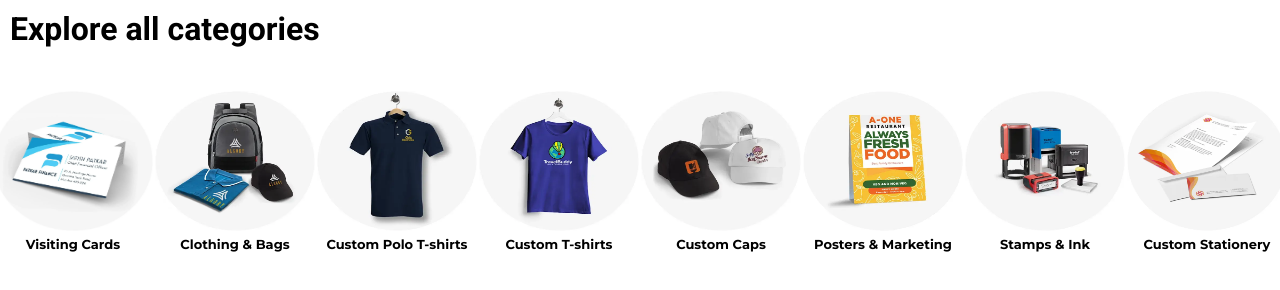
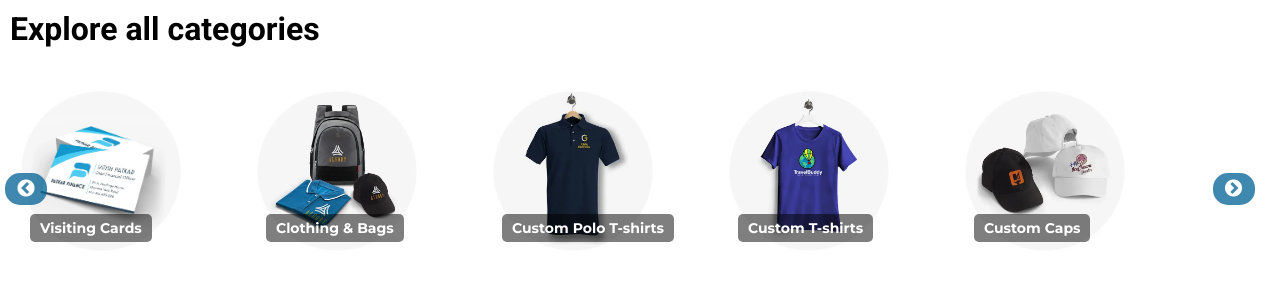
Before and after one commit to shahid-anwar/Vista-Print, a React (Vite) app in the folder vista/: page / in a window 1280 px wide. Shown: the part 480-770 px from the top of the page. Built offline with nearby package versions, Linux system fonts and the light colour scheme.

Commit message:
Slider completed

```diff
--- a/vista/package.json
+++ b/vista/package.json
@@ -11,7 +11,9 @@
   },
   "dependencies": {
     "react": "^18.2.0",
-    "react-dom": "^18.2.0"
+    "react-dom": "^18.2.0",
+    "react-slick": "^0.30.2",
+    "slick-carousel": "^1.8.1"
   },
   "devDependencies": {
     "@types/react": "^18.2.64",
--- a/vista/src/Component/Header/Section.jsx
+++ b/vista/src/Component/Header/Section.jsx
@@ -1,7 +1,18 @@
 import "./styles.css";
+import "slick-carousel/slick/slick.css";
+import "slick-carousel/slick/slick-theme.css";
+
+import Slider from "react-slick";
 const Section = () => {
+  const settings = {
+    dots: false,
+    infinite: true,
+    speed: 500,
+    slidesToShow: 5,
+    slidesToScroll: 1,
+  };
   return (
-    <div>
+    <div className="section-div">
       <div className="background">
         <div className="swan-banner-text-container">
           <div className="swan-banner-text">
@@ -45,86 +56,112 @@ const Section = () => {
           </h1>
         </div>
         <div className="categories-images">
+          <Slider {...settings}>
             <div className="cat-image-details">
+              <div>
                 <img
                   src="/assets/first-row/1.webp"
                   alt="first-image"
                   className="cat-image"
                 />
+              </div>
+
               <div className="swan-text-xm1 swan-font-weight-bold">
                 Visiting Cards
               </div>
             </div>
             <div className="cat-image-details">
+              <div>
                 <img
                   src="/assets/first-row/2.webp"
                   alt="second-image"
                   className="cat-image"
                 />
+              </div>
+
               <div className="swan-text-xm1 swan-font-weight-bold">
                 Clothing & Bags
               </div>
             </div>
             <div className="cat-image-details">
+              <div>
                 <img
                   src="/assets/first-row/3.webp"
                   alt="third-image"
                   className="cat-image"
                 />
+              </div>
+
               <div className="swan-text-xm1 swan-font-weight-bold">
                 Custom Polo T-shirts
               </div>
             </div>
             <div className="cat-image-details">
+              <div>
                 <img
                   src="/assets/first-row/4.webp"
                   alt="fourth-image"
                   className="cat-image"
                 />
+              </div>
+
               <div className="swan-text-xm1 swan-font-weight-bold">
                 Custom T-shirts
               </div>
             </div>
             <div className="cat-image-details">
+              <div>
                 <img
                   src="/assets/first-row/5.webp"
                   alt="fifth-image"
                   className="cat-image"
                 />
+              </div>
+
               <div className="swan-text-xm1 swan-font-weight-bold">
                 Custom Caps
               </div>
             </div>
             <div className="cat-image-details">
+              <div>
                 <img
                   src="/assets/first-row/6.webp"
                   alt="sixth-image"
                   className="cat-image"
                 />
+              </div>
+
               <div className="swan-text-xm1 swan-font-weight-bold">
                 Posters & Marketing
               </div>
             </div>
             <div className="cat-image-details">
+              <div>
                 <img
                   src="/assets/first-row/7.webp"
                   alt="seventh-image"
                   className="cat-image"
                 />
+              </div>
+
               <div className="swan-text-xm1 swan-font-weight-bold">
                 Stamps & Ink
               </div>
             </div>
             <div className="cat-image-details">
+              <div>
                 <img
                   src="/assets/first-row/8.webp"
                   alt="eighth-image"
                   className="cat-image"
                 />
+              </div>
+
               <div className="swan-text-xm1 swan-font-weight-bold">
                 Custom Stationery
               </div>
             </div>
+          </Slider>
         </div>
       </div>
     </div>
--- a/vista/src/Component/Header/styles.css
+++ b/vista/src/Component/Header/styles.css
@@ -201,9 +201,9 @@ body {
       cursor: pointer;
     }
     .categories-images{
-      display: flex;
+      /* display: flex;
       justify-content: center;
-      align-items: center;
+      align-items: center; */
       padding: 20px;
       object-fit: cover;
     }
@@ -220,6 +220,8 @@ body {
   }
   .cat-image-details{
     cursor: pointer;
+    display: flex;
+    justify-content: center;
   }
   .header-nav {
     width: 100%; /* You can set a specific width if needed */
@@ -263,6 +265,9 @@ body {
       touch-action: manipulation;
       font-family: "Montserrat";
   }
+  .section-div{
+    /* background-color: indigo; */
+  }
   .new-arr-btn:hover{
     background-position: center center;
     color: rgb(255, 255, 255);
@@ -301,6 +306,90 @@ body {
     height: 20px;
     fill: #000;
   }
+
+/* Styling for React Slick carousel */
+.categories-images {
+    position: relative; /* Ensure position relative for absolute positioning of buttons */
+  }
+
+  /* Styling for previous and next buttons */
+  .slick-prev,
+  .slick-next {
+    position: absolute; /* Position buttons absolutely */
+    top: 50%; /* Align buttons vertically in the middle */
+    transform: translateY(-50%); /* Adjust vertical position */
+    z-index: 1; /* Ensure buttons appear above slides */
+    background-color: rgba(184, 60, 60, 0.8); /* Background color of buttons */
+    border: none; /* Remove border */
+    color: #185472; /* Text color */
+    width: 40px; /* Width of buttons */
+    height: 40px; /* Height of buttons */
+    border-radius: 50%; /* Make buttons circular */
+    cursor: pointer; /* Cursor style on hover */
+    transition: background-color 0.3s, color 0.3s; /* Transition effect */
+  }
+  .slick-prev::before
+  {
+    padding: 5px 20px 5px 20px;
+    display: flex;
+    justify-content: center;
+    align-items: center;
+    background-color: #006196;
+    color: #ccc;
+    border:1px solid transparent;
+    border-radius: 15px;
+    margin: 10px;
+  }
+  .slick-next::before{
+    padding: 5px 20px 5px 20px;
+    display: flex;
+    justify-content: center;
+    align-items: center;
+    background-color: #006196;
+    color: #ccc;
+    border:1px solid transparent;
+    border-radius: 15px;
+    margin: 10px;
+  }
+  .slick-prev:hover,
+  .slick-next:hover {
+    background-color: rgba(0, 0, 0, 0.1); /* Background color on hover */
+    color: #fff; /* Text color on hover */
+  }
+
+  /* Styling for slide images */
+  .cat-image {
+    max-width: 100%; /* Ensure images don't exceed container width */
+    height: auto; /* Maintain aspect ratio */
+  }
+
+  /* Styling for text overlay */
+  .cat-image-details {
+    position: relative; /* Ensure position relative for absolute positioning of text */
+  }
+
+  .swan-text-xm1 {
+    position: absolute; /* Position text absolutely */
+    bottom: 10px; /* Adjust vertical position */
+    left: 10px; /* Adjust horizontal position */
+    color: #fff; /* Text color */
+    font-size: 14px; /* Font size */
+    font-weight: bold; /* Font weight */
+    background-color: rgba(0, 0, 0, 0.5); /* Background color of text overlay */
+    padding: 5px 10px; /* Padding around text */
+    border-radius: 5px; /* Rounded corners */
+  }
+
+  /* Optional: Disable outline on focus */
+  .slick-prev:focus,
+  .slick-next:focus {
+    outline: none;
+  }
+  .categories-images
+  {
+    width: 92%;
+  }
+
 
 
   /* Media Query for responsiveness */
```
Also changed, not shown: 1 other file (tests, documents, lock files or other folders). Lines whose indentation alone changed are shown as unchanged.
